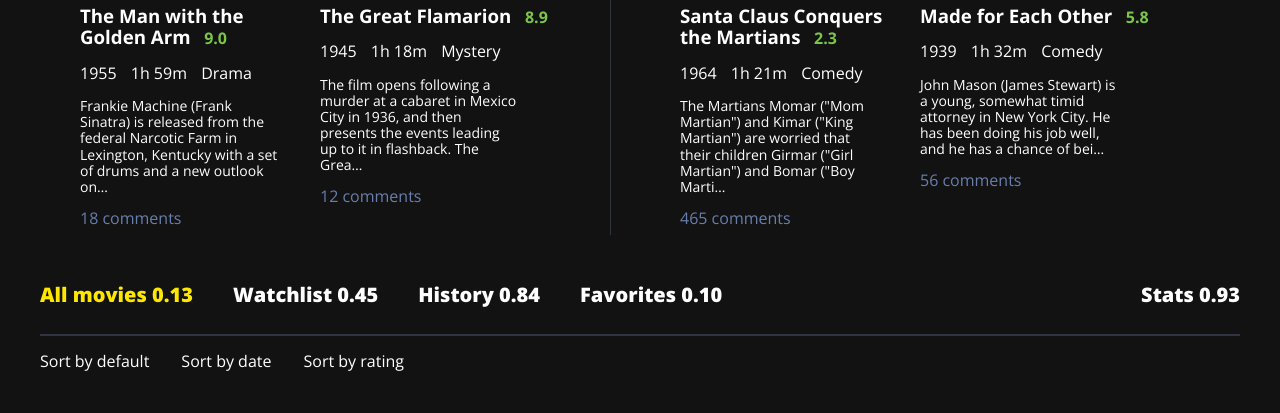
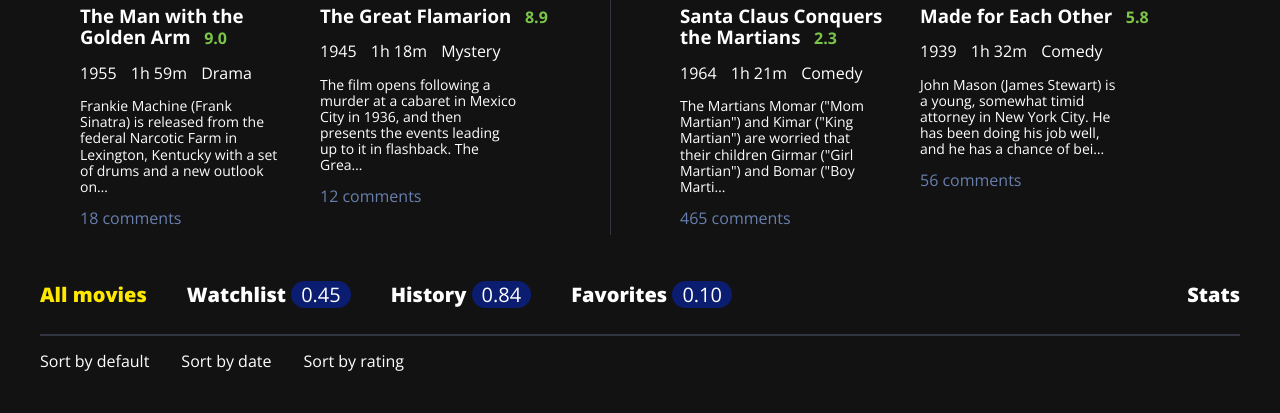
Before and after one commit to AlexeySamosadov/886637-cinemaddict-10, a website built with webpack: page markup/index.html in a window 1280 px wide. Shown: the part 1570-1983 px from the top of the page. Built offline with nearby package versions, Linux system fonts and the light colour scheme.

Commit message:
ИСправил ошибки создания Навигации

```diff
--- a/src/components/main-navigation.js
+++ b/src/components/main-navigation.js
@@ -1,32 +1,25 @@
 import AbstractComponent from "./abstract-component";
-
-// const getMainNavigationTemplate = (filters) => {
-//   console.log(`filters`,filters);
-//   return (`<nav class="main-navigation">
-//     <a href="#all" class="main-navigation__item main-navigation__item--active">All movies</a>
-//     <a href="#watchlist" class="main-navigation__item">Watchlist <span class="main-navigation__item-count">13</span></a>
-//     <a href="#history" class="main-navigation__item">History <span class="main-navigation__item-count">4</span></a>
-//     <a href="#favorites" class="main-navigation__item">Favorites <span class="main-navigation__item-count">8</span></a>
-//     <a href="#stats" class="main-navigation__item main-navigation__item--additional">Stats</a>
-//   </nav>`);
-// };
 
 export const getMainNavigationTemplate = (filters) => {
   const filerTypeType = Object.values(filters);
   return `<nav class="main-navigation">
-    ${
-  [...filerTypeType]
+    ${[...filerTypeType]
       .map((filterElement) => {
         const {name, count, active} = filterElement;
-        return (`<a href="#${
-          name === `All movies` ? name.toLowerCase().substring(3, 0) : name.toLowerCase()
-        }" class="main-navigation__item ${active ? `main-navigation__item--active` : ``}
-          ${name === `Stats` ? `main-navigation__item--additional` : ``}">${name} ${count}</a>`);
+        let isMainElements = false;
+        if (name === `All movies` || name === `Stats`) {
+          isMainElements = true;
+        }
+        console.log(isMainElements);
+        return (`<a href="#${name === `All movies` ? name.toLowerCase().substring(3, 0) : name.toLowerCase()}"
+                    class="main-navigation__item ${active ? `main-navigation__item--active` : ``}
+                        ${name === `Stats` ? `main-navigation__item--additional` : ``}">
+                    ${name} ${isMainElements ? `` : `<span class="main-navigation__item-count">${count}</span>`}
+                </a>`);
       }).join(`\n`)
 }
   </nav>`;
 };
-
 
 export default class MainNavigation extends AbstractComponent {
   constructor(filters) {
```
Also changed, not shown: markup/index.html (+4 -4 lines).
